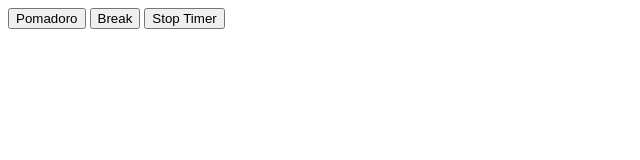
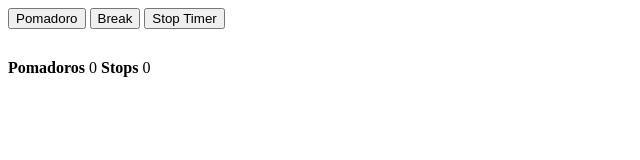
Before and after one commit to rubygeek/intro-javascript, a plain HTML site: page index.html in a window 1280 px wide. Both pictures are taken after a click on the button "Pomadoro". Shown: the whole page, without its empty margins (0-640 px from the left). Drawn offline with Linux system fonts and the light colour scheme.

Commit message:
added some display

```diff
--- a/index.html
+++ b/index.html
@@ -9,6 +9,8 @@
     <button type="button" onclick="breaktime()">Break</button>
     <button type="button" onclick="stop()">Stop Timer</button>
 
+    <div id="status" style="margin-top: 30px"></div>
+
     <script src="./pomadoro.js"></script>
 
   </body>
--- a/pomadoro.js
+++ b/pomadoro.js
@@ -4,7 +4,7 @@ var bell = new Audio("./ship-bell.mp3");
 var timer = null;
 
 var pomadoro_count = 0;
-var break_count = 0;
+var stop_count = 0;
 
 var startTimer = function(minutes) {
   timer = setTimeout(endTimer, minutes * 60 * 1000);
@@ -13,11 +13,13 @@ var startTimer = function(minutes) {
 var endTimer = function() {
   console.log("Ring the bell and stop timer");
   bell.play();
+  pomadoro_count++;
 }
 
 var pomadoro = function() {
   console.log("Doing a pomadoro");
   startTimer(25);
+  update_display();
 }
 
 var breaktime = function() {
@@ -28,4 +30,11 @@ var breaktime = function() {
 var stop = function() {
   clearTimeout(timer);
   console.log("Timer has been stopped");
+  stop_count++;
+  update_display();
 }
+
+var update_display = function() {
+  document.getElementById("status").innerHTML = "<strong>Pomadoros</strong> " + pomadoro_count +
+                                                "  <strong>Stops</strong> " + stop_count;
+}
```
